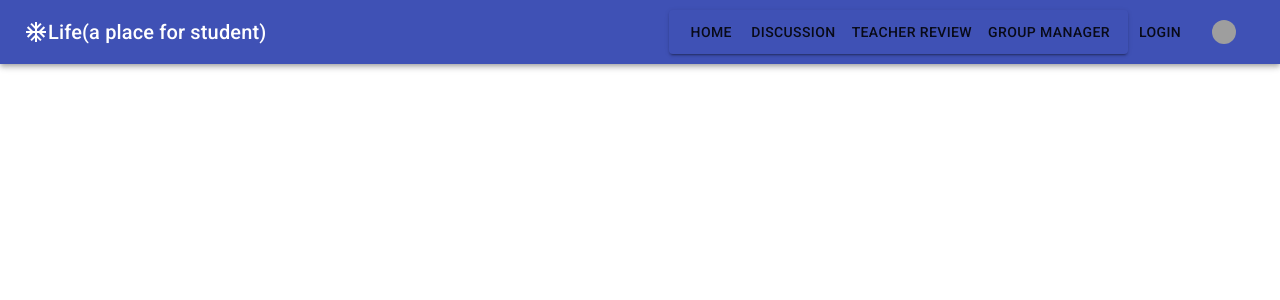
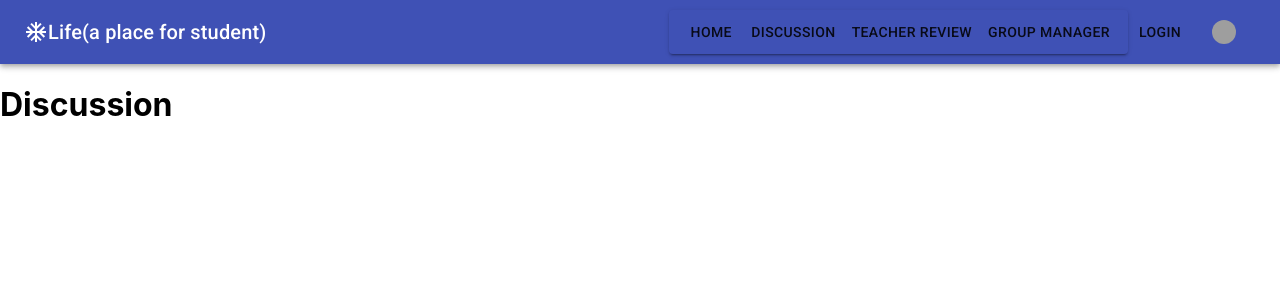
Before and after one commit to JatinVC/FinalYearProjectUSPACE, a React (Create React App) app in the folder client/: page /discussion in a window 1280 px wide. Shown: the top 300 px of the page. Built offline with nearby package versions, Linux system fonts and the light colour scheme; grey boxes are pictures that could not be loaded.

Commit message:
Added dependancies

```diff
--- a/client/package.json
+++ b/client/package.json
@@ -3,7 +3,8 @@
   "version": "0.1.0",
   "private": true,
   "dependencies": {
-    "@material-ui/core": "^4.9.5",
+    "@material-ui/core": "^4.9.7",
+    "@material-ui/icons": "^4.9.1",
     "@testing-library/jest-dom": "^4.2.4",
     "@testing-library/react": "^9.5.0",
     "@testing-library/user-event": "^7.2.1",
--- a/client/src/Routes.js
+++ b/client/src/Routes.js
@@ -3,6 +3,7 @@ import { Route, Switch, BrowserRouter } from 'react-router-dom';
 import Home from './containers/Home';
 import Login from './containers/Login';
 import Register from './containers/Register';
+import Discussion from './containers/Discussion';
 
 export default () =>
     <BrowserRouter>
@@ -10,5 +11,6 @@ export default () =>
             <Route path='/' exact component={Home} />
             <Route path='/login' exact component={Login} />
             <Route path='/register' exact component={Register} />
+            <Route path='/discussion' exact component={Discussion} />
         </Switch>
     </BrowserRouter>
--- a/client/src/containers/Discussion.js
+++ b/client/src/containers/Discussion.js
@@ -4,7 +4,7 @@ export class Discussion extends Component {
     render() {
         return (
             <div>
-
+                <h1>Discussion</h1>
             </div>
         )
     }
--- a/client/src/containers/Home.js
+++ b/client/src/containers/Home.js
@@ -8,7 +8,7 @@ import CardContent from '@material-ui/core/CardContent';
 import CardMedia from '@material-ui/core/CardMedia';
 import Button from '@material-ui/core/Button';
 import Typography from '@material-ui/core/Typography';
-import About from './IMG/About.jpg'
+import About from '../Img/About.jpg';
 const useStyles = makeStyles({
     root: {
     maxWidth:1000
```
Also changed, not shown: client/src/Img/About.jpg (added), 1 other file (tests, documents, lock files or other folders).
